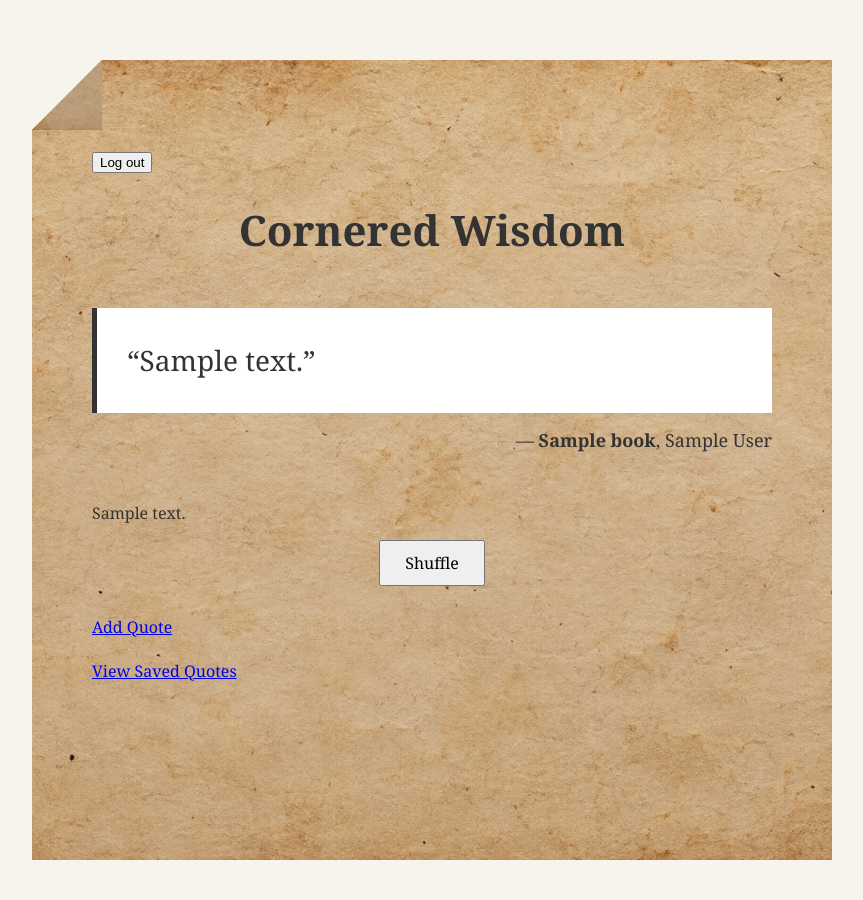
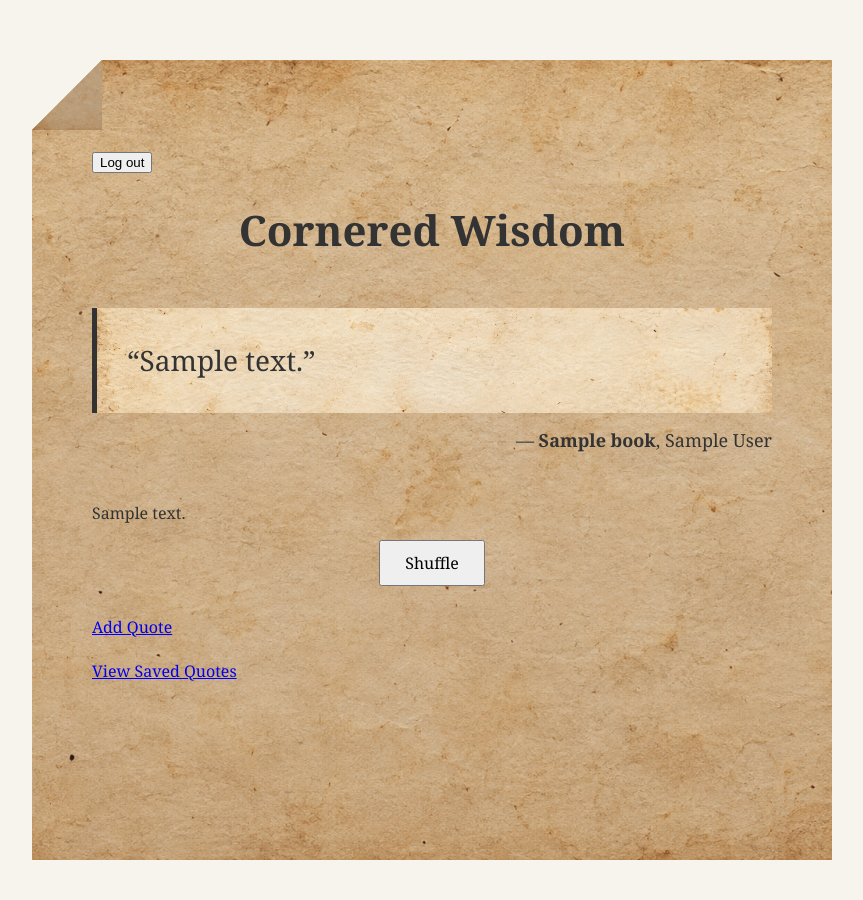
Before and after one commit to nasim-orion/cornered_wisdom, a Django app: page /home/ in a window 1280 px wide. Shown: the top 900 px of the page, without its empty margins (208-1071 px from the left). Run offline with Django 4.2, Linux system fonts and the light colour scheme; a user stored in the database is signed in; tables that the repository leaves empty hold one stand-in row (values such as "Sample post").

Commit message:
Add texture for partial quote

```diff
--- a/home/static/home/style.css
+++ b/home/static/home/style.css
@@ -14,6 +14,12 @@ h1 {
 }
 
 blockquote {
+    /* paper texture background */
+    background-image: url("images/quote-paper-texture.png");
+    background-size: cover;
+    background-position: center;
+
+
     font-size: 28px;
     line-height: 1.6;
     margin: 0;
```
Also changed, not shown: home/static/home/images/quote-paper-texture.png (added).
